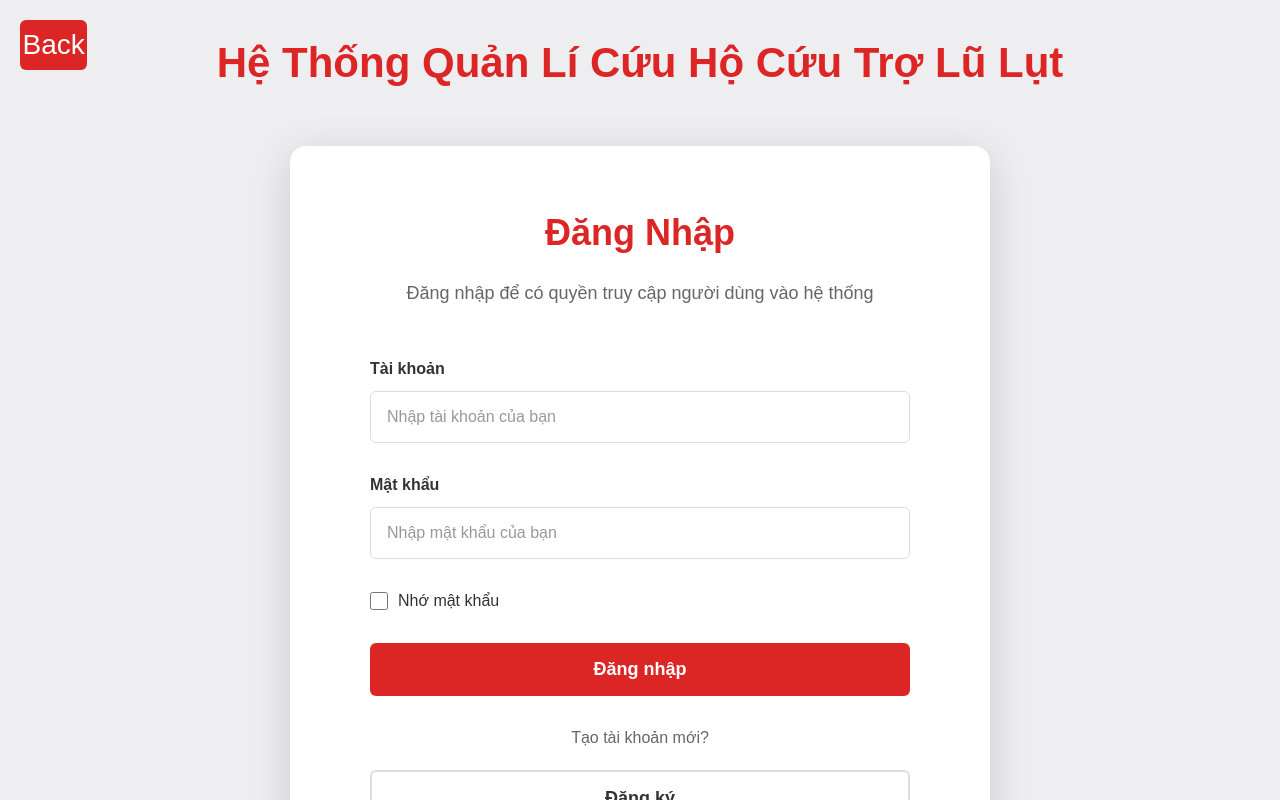
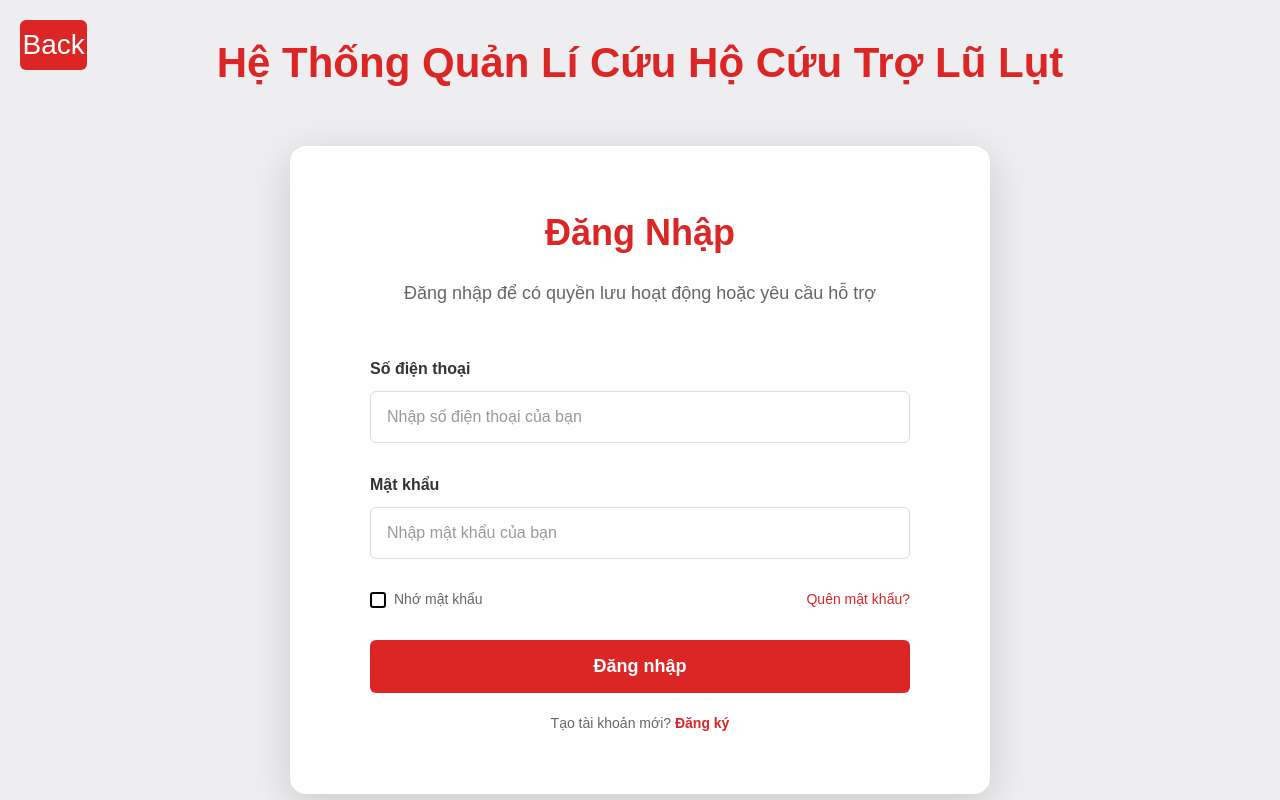
Before and after one commit to SWP391-Flood-Rescue-Coordination/FE, a React (Vite) app: page /login in a window 1280 px wide. Both pictures are taken after a click on the button "Đăng nhập". Built offline with nearby package versions, Linux system fonts and the light colour scheme.

Commit message:
Edit UI(2)

```diff
--- a/src/components/Login.css
+++ b/src/components/Login.css
@@ -120,23 +120,61 @@
   color: #999;
 }
 
+/* Form Options */
 .form-options {
+  display: flex;
+  justify-content: space-between;
+  align-items: center;
   margin-bottom: 30px;
 }
 
 .remember-me {
   display: flex;
   align-items: center;
-  font-size: 16px;
-  color: #333232;
+  font-size: 14px;
+  color: #666;
   cursor: pointer;
 }
 
 .remember-me input[type="checkbox"] {
-  margin-right: 10px;
+  margin-right: 8px;
   cursor: pointer;
-  width: 18px;
-  height: 18px;
+  width: 16px;
+  height: 16px;
+  background-color: white;
+  border: 2px solid #000;
+  border-radius: 3px;
+  appearance: none;
+  -webkit-appearance: none;
+  -moz-appearance: none;
+}
+
+.remember-me input[type="checkbox"]:checked {
+  background-color: white;
+  border: 2px solid #000;
+  position: relative;
+}
+
+.remember-me input[type="checkbox"]:checked::after {
+  content: '✔';
+  position: absolute;
+  top: 50%;
+  left: 50%;
+  transform: translate(-50%, -50%);
+  color: #000;
+  font-size: 12px;
+  font-weight: bold;
+}
+
+.forgot-password {
+  color: #dc2626;
+  text-decoration: none;
+  font-size: 14px;
+  font-weight: 500;
+}
+
+.forgot-password:hover {
+  text-decoration: underline;
 }
 
 .login-button {
@@ -150,7 +188,7 @@
   font-weight: 600;
   cursor: pointer;
   transition: background-color 0.3s;
-  margin-bottom: 30px;
+  margin-bottom: 20px;
 }
 
 .login-button:hover {
@@ -159,33 +197,22 @@
 
 .login-footer {
   text-align: center;
-  margin-bottom: 20px;
 }
 
 .login-footer p {
   color: #666;
-  font-size: 16px;
+  font-size: 14px;
 }
 
-.register-button {
-  width: 100%;
-  padding: 16px;
-  background-color: white;
-  color: #333;
-  border: 2px solid #ddd;
-  border-radius: 6px;
-  font-size: 18px;
+.register-link {
+  color: #dc2626;
+  text-decoration: none;
   font-weight: 600;
-  cursor: pointer;
-  transition: all 0.3s;
-  margin-bottom: 30px;
 }
 
-.register-button:hover {
-  background-color: #f5f5f5;
+.register-link:hover {
+  text-decoration: underline;
 }
-
-
 
 @media (max-width: 480px) {
   .login-box {
--- a/src/components/Login.jsx
+++ b/src/components/Login.jsx
@@ -2,13 +2,13 @@ import React, { useState } from 'react';
 import './Login.css';
 
 const Login = ({ onClose }) => {
-  const [username, setUsername] = useState('');
+  const [phone, setPhone] = useState('');
   const [password, setPassword] = useState('');
-  const [rememberMe, setRememberMe] = useState(false);
+  const [rememberPassword, setRememberPassword] = useState(false);
 
   const handleSubmit = (e) => {
     e.preventDefault();
-    console.log('Login attempt:', { username, password, rememberMe });
+    console.log('Login attempt:', { phone, password, rememberPassword });
     // Xử lý logic đăng nhập ở đây
   };
 
@@ -26,18 +26,18 @@ const Login = ({ onClose }) => {
       <div className="login-box">
         <h2>Đăng Nhập</h2>
         <p className="login-subtitle">
-          Đăng nhập để có quyền truy cập người dùng vào hệ thống
+          Đăng nhập để có quyền lưu hoạt động hoặc yêu cầu hỗ trợ
         </p>
 
         <form onSubmit={handleSubmit}>
           <div className="form-group">
-            <label htmlFor="username">Tài khoản</label>
+            <label htmlFor="phone">Số điện thoại</label>
             <input
-              type="text"
-              id="username"
-              placeholder="Nhập tài khoản của bạn"
-              value={username}
-              onChange={(e) => setUsername(e.target.value)}
+              type="tel"
+              id="phone"
+              placeholder="Nhập số điện thoại của bạn"
+              value={phone}
+              onChange={(e) => setPhone(e.target.value)}
               required
             />
           </div>
@@ -58,11 +58,12 @@ const Login = ({ onClose }) => {
             <label className="remember-me">
               <input
                 type="checkbox"
-                checked={rememberMe}
-                onChange={(e) => setRememberMe(e.target.checked)}
+                checked={rememberPassword}
+                onChange={(e) => setRememberPassword(e.target.checked)}
               />
               Nhớ mật khẩu
             </label>
+            <a href="#" className="forgot-password">Quên mật khẩu?</a>
           </div>
 
           <button type="submit" className="login-button">
@@ -71,10 +72,8 @@ const Login = ({ onClose }) => {
         </form>
 
         <div className="login-footer">
-          <p>Tạo tài khoản mới?</p>
+          <p>Tạo tài khoản mới? <a href="#" className="register-link">Đăng ký</a></p>
         </div>
-
-        <button className="register-button">Đăng ký</button>
       </div>
     </div>
   );
```
